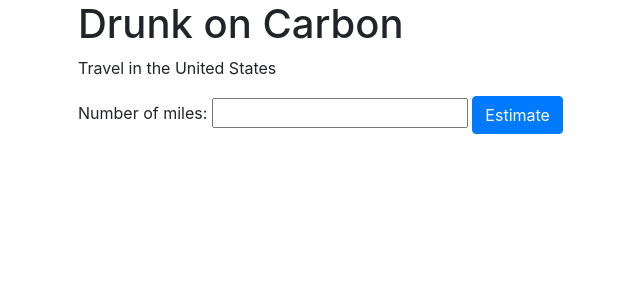
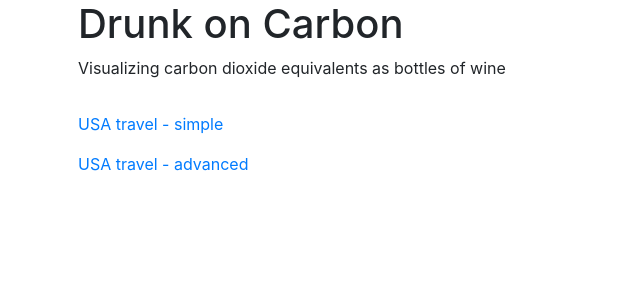
Before and after one commit to TayTufenkjian/drunk-on-carbon, a Django app: page / in a window 1280 px wide. Shown: the top 300 px of the page, without its empty margins (7-647 px from the left). Run offline with Django 4.2, Linux system fonts and the light colour scheme; some libraries are stand-ins or nearby versions.

Commit message:
created paths for simple and advanced pages for different distance inputs; updated layout and index accordingly

```diff
--- a/carbon/templates/index.html
+++ b/carbon/templates/index.html
@@ -2,16 +2,6 @@
 {% load static %}
 
 {% block body %}
-    <h1>Drunk on Carbon</h1>
-
-    <p>Travel in the United States</p>
-
-    <form id="miles-estimate">
-        <label for="miles">Number of miles: </label>
-        <input type="number" name="miles" id="miles">
-        <input type="submit" class="btn btn-primary" value="Estimate">
-    </form>
-
-    <div id="estimates">
-    </div>
+    <a href="{% url 'usa_simple' %}"><p>USA travel - simple</p></a>
+    <a href="{% url 'usa_advanced' %}"><p>USA travel - advanced</p></a>
 {% endblock %}
--- a/carbon/templates/layout.html
+++ b/carbon/templates/layout.html
@@ -10,8 +10,16 @@
     </head>
     <body>
         <div class="container">
+            <h1>Drunk on Carbon</h1>
+            <p>Visualizing carbon dioxide equivalents as bottles of wine</p>
+
+            <nav class="navbar">
+
+            </nav>
+
             {% block body %}
             {% endblock %}
+
         </div>
     </body>
 </html>
--- /dev/null
+++ b/carbon/templates/usa_advanced.html
@@ -0,0 +1,6 @@
+{% extends 'layout.html' %}
+{% load static %}
+
+{% block body %}
+    <p>Placeholder for a form that talks to the Google Maps Distance Matrix API</p>
+{% endblock %}
--- a/carbon/urls.py
+++ b/carbon/urls.py
@@ -5,6 +5,8 @@ from . import views
 
 urlpatterns = [
     path("", views.index, name="index"),
+    path("usa_simple", views.usa_simple, name="usa_simple"),
+    path("usa_advanced", views.usa_advanced, name="usa_advanced"),
 
     # API Routes
     path("estimate/<int:miles>", views.estimate, name="estimate")
--- a/carbon/views.py
+++ b/carbon/views.py
@@ -18,6 +18,14 @@ headers = {"Authorization": f"Bearer {CLIMATIQ_API_KEY}"}
 
 def index(request):
     return render(request, "index.html")
+
+
+def usa_simple(request):
+    return render(request, "usa_simple.html")
+
+
+def usa_advanced(request):
+    return render(request, "usa_advanced.html")
 
 
 def estimate(request, miles):
```
Also changed, not shown: carbon/templates/usa_simple.html (added, +13 -0 lines).
